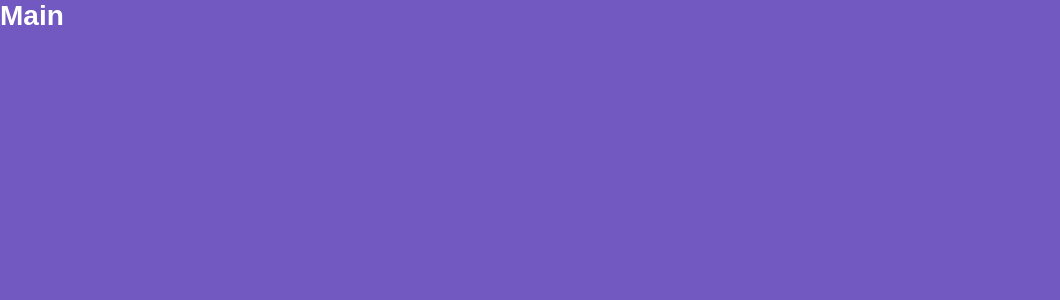
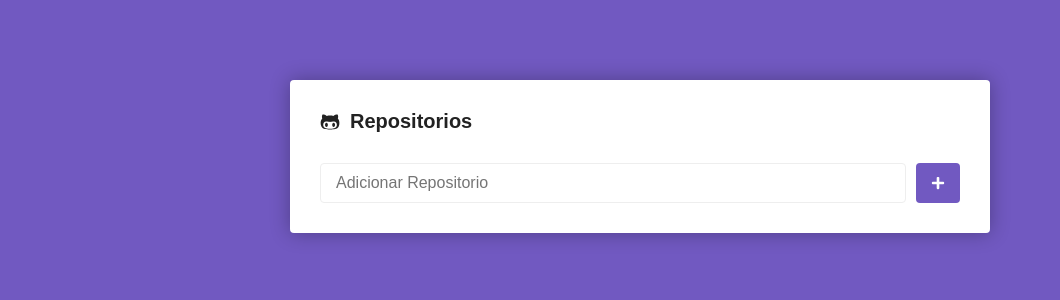
Before and after one commit to guistetter/modulo5, a React (Create React App) app: page / in a window 1280 px wide. Shown: the top 300 px of the page, without its empty margins (0-1060 px from the left). Built offline with nearby package versions, Linux system fonts and the light colour scheme.

Commit message:
estilizando a pagina main, add lib de icones

```diff
--- a/package.json
+++ b/package.json
@@ -8,6 +8,7 @@
     "@testing-library/user-event": "^7.1.2",
     "react": "^16.13.1",
     "react-dom": "^16.13.1",
+    "react-icons": "^3.10.0",
     "react-router-dom": "^5.2.0",
     "react-scripts": "3.4.1",
     "styled-components": "^5.1.1"
--- a/src/pages/Main/index.js
+++ b/src/pages/Main/index.js
@@ -1,5 +1,19 @@
 import React from "react";
-import { Title } from "./styles";
+import { FaGithubAlt, FaPlus } from "react-icons/fa";
+import { Form, Container, SubmitButton } from "./styles";
 export default function Main() {
-  return <Title>Main</Title>;
+  return (
+    <Container>
+      <h1>
+        <FaGithubAlt />
+        Repositorios
+      </h1>
+      <Form onSubmit={() => {}}>
+        <input type="text" placeholder="Adicionar Repositorio" />
+        <SubmitButton disabled>
+          <FaPlus color="#FFF" size={14} />
+        </SubmitButton>
+      </Form>
+    </Container>
+  );
 }
--- a/src/pages/Main/styles.js
+++ b/src/pages/Main/styles.js
@@ -1,4 +1,43 @@
 import styled from "styled-components";
-export const Title = styled.h1`
-  color: #fff;
+export const Container = styled.div`
+  max-width: 700px;
+  background: #fff;
+  border-radius: 4px;
+  box-shadow: 0 0 20px rgba(0, 0, 0, 0.3);
+  padding: 30px;
+  margin: 80px auto;
+  h1 {
+    font-size: 20px;
+    display: flex;
+    flex-direction: row;
+    align-items: center;
+    svg {
+      margin-right: 10px;
+    }
+  }
 `;
+export const Form = styled.form`
+  margin-top: 30px;
+  display: flex;
+  flex-direction: row;
+  input {
+    flex: 1;
+    border: 1px solid #eee;
+    padding: 10px 15px;
+    border-radius: 4px;
+    font-size: 16px;
+  }
+`;
+
+export const SubmitButton = styled.button.attrs({
+  type: "submit",
+})`
+  background: #7159c1;
+  border: 0;
+  padding: 0 15px;
+  margin-left: 10px;
+  border-radius: 4px;
+  display: flex;
+  justify-content: center;
+  align-items: center;
+`;
```
Also changed, not shown: 1 other file (tests, documents, lock files or other folders).
